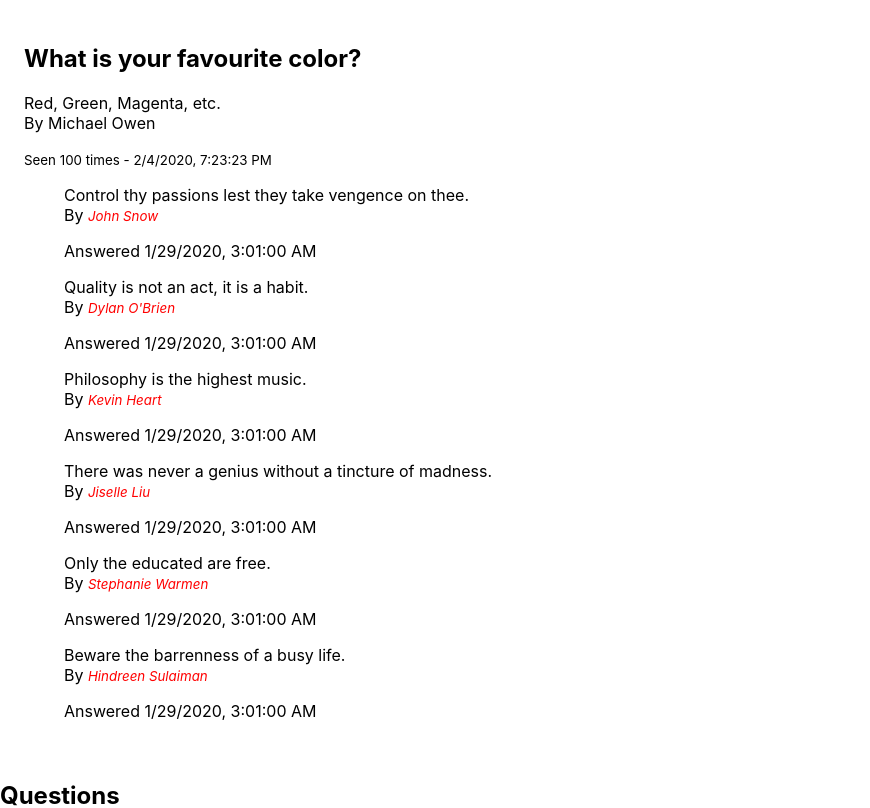
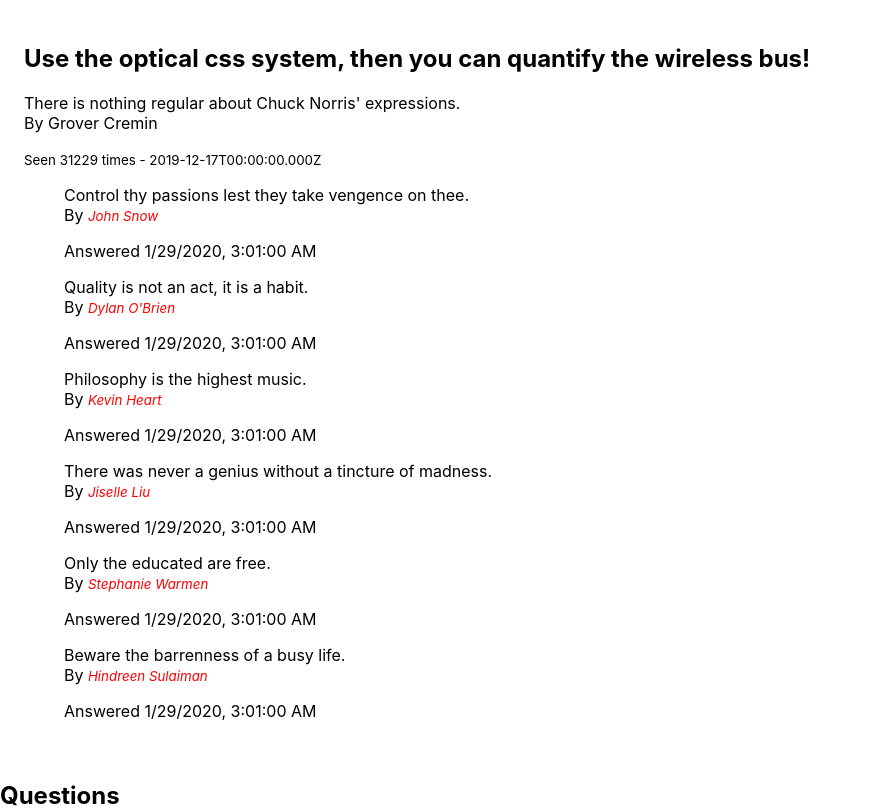
Before and after one commit to luke-bo/awesome-answers-react-client, a React (Create React App) app: page / in a window 1280 px wide. Shown: the top 808 px of the page, without its empty margins (0-870 px from the left). Built offline with nearby package versions, Linux system fonts and the light colour scheme.

Commit message:
Refactor question show component to use state. Refactor jsx return to pull props from state dynamically.

```diff
--- a/src/components/QuestionShowPage.js
+++ b/src/components/QuestionShowPage.js
@@ -6,17 +6,31 @@
 import oneQuestionData from "../oneQuestionData";
 
 class QuestionShowPage extends Component {
+  constructor(props) {
+    // When using a constructor in a class-based
+    // component, you must call the 'Component' class
+    // constructor with 'super' passing it the 'props'
+    super(props);
+    this.state = {
+      question: oneQuestionData
+    };
+  }
   render() {
+    debugger;
     return (
       <div className="Page">
         <QuestionDetails
-          title="What is your favourite color?"
-          body="Red, Green, Magenta, etc."
-          author={{ full_name: "Michael Owen" }}
-          view_count={100}
-          created_at={new Date()}
+          // verbose way to explicitly pass each prop
+          // id={this.state.}
+          // title={this.state.question.title}
+          // body={this.state.question.body}
+          // author={this.state.question.author}
+          // view_count={this.state.question.view_count}
+          // created_at={this.state.question.created_at}
+          // destructuring syntax sugar
+          {...this.state.question}
         />
-        <AnswerList answers={oneQuestionData.answers} />
+        <AnswerList answers={this.state.question.answers} />
       </div>
     );
   }
```
